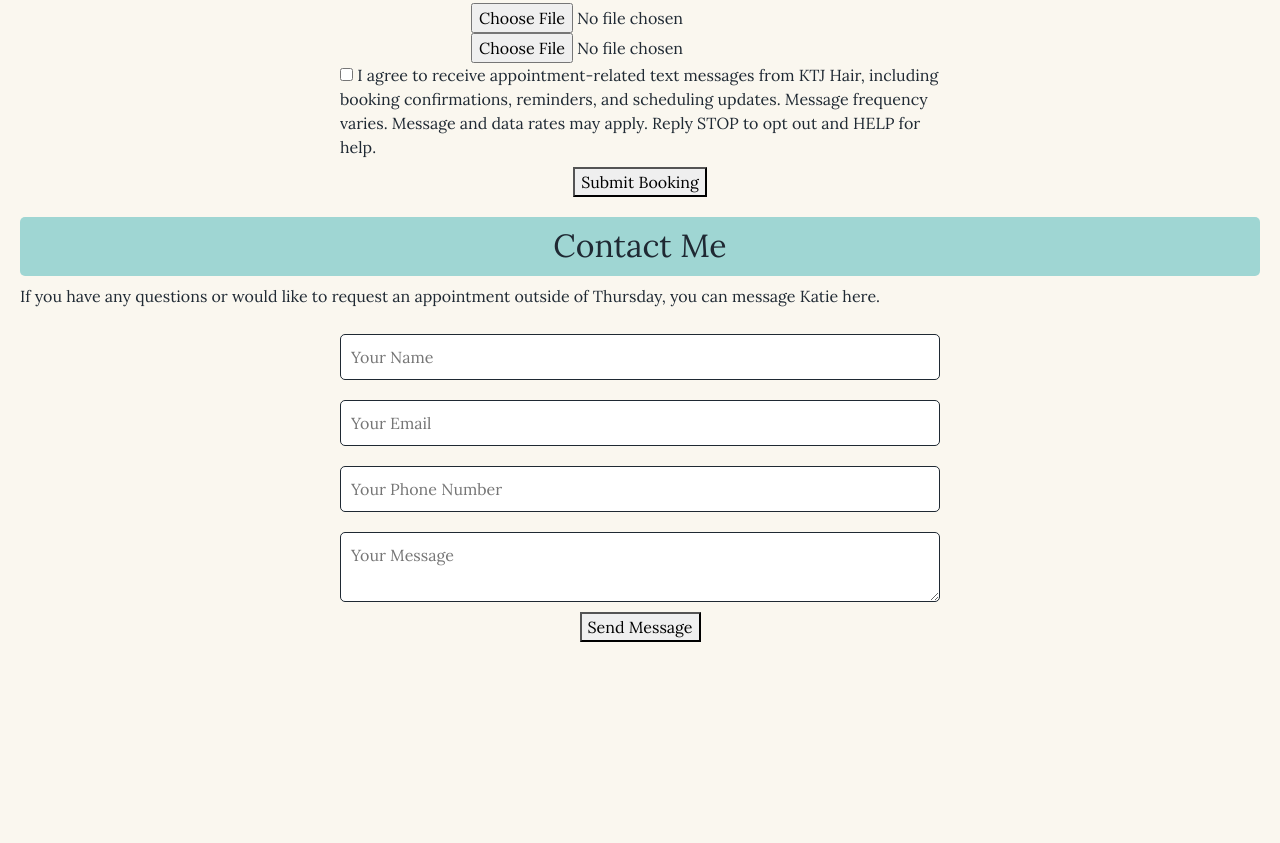
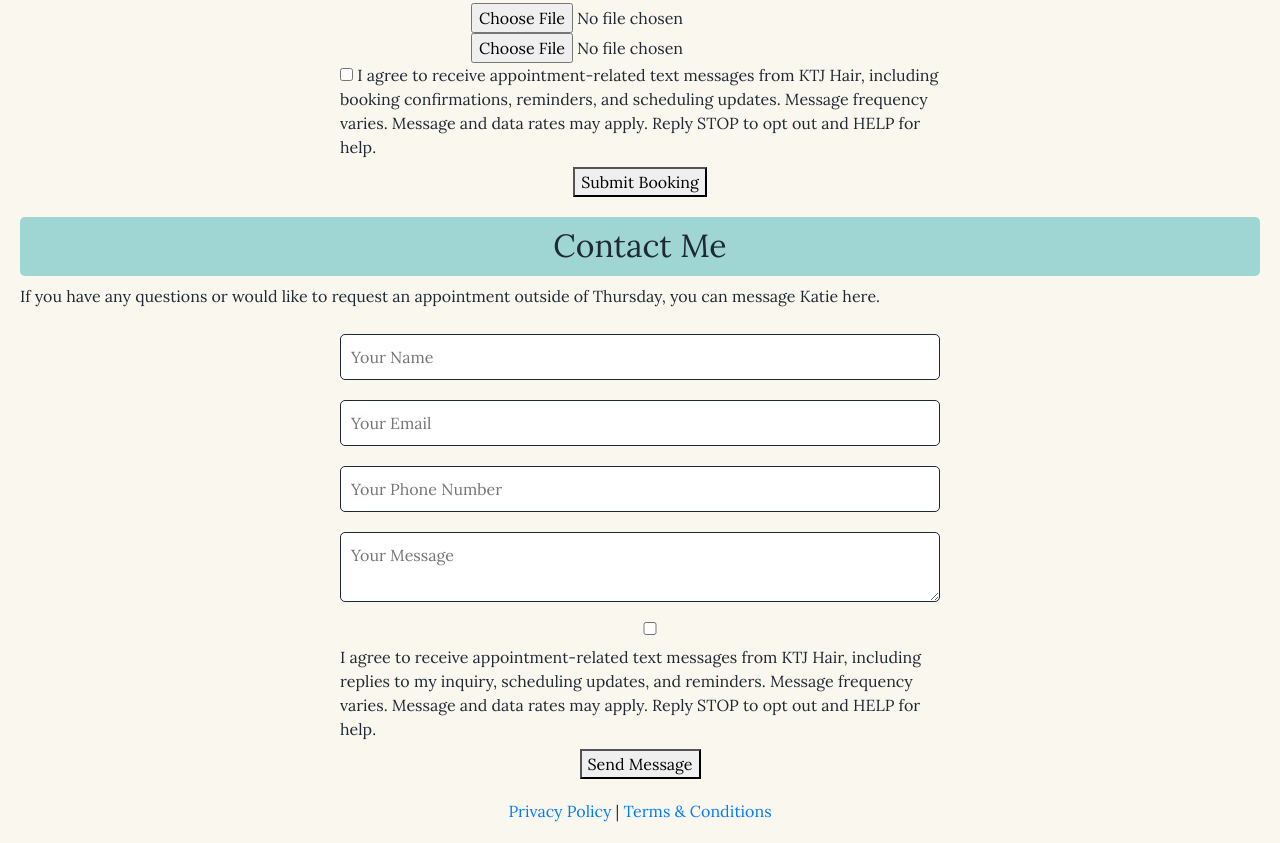
Before and after one commit to Sandonman/KTJ-Hair-Site, a website: page index.html in a window 1280 px wide. Shown: the part 3104-3947 px from the top of the page. Before the commit the page ends 3766 px from the top, so only its background shows below. Drawn offline with nearby package versions, Linux system fonts and the light colour scheme.

Commit message:
Show legal links and contact SMS consent on homepage

```diff
--- a/index.html
+++ b/index.html
@@ -679,8 +679,17 @@
             <input type="email" name="contactEmail" placeholder="Your Email" required>
             <input type="tel" name="contactPhone" placeholder="Your Phone Number" required>
             <textarea name="contactMessage" placeholder="Your Message" required></textarea>
+            <label>
+                <input type="checkbox" name="contactSmsConsent" required>
+                I agree to receive appointment-related text messages from KTJ Hair, including replies to my inquiry, scheduling updates, and reminders. Message frequency varies. Message and data rates may apply. Reply STOP to opt out and HELP for help.
+            </label>
             <button type="submit">Send Message</button>
         </form>
     </section>
+    <section>
+        <p style="text-align:center; margin-top: 20px;">
+            <a href="privacy-policy.html">Privacy Policy</a> | <a href="terms.html">Terms & Conditions</a>
+        </p>
+    </section>
 </body>
 </html>
```
